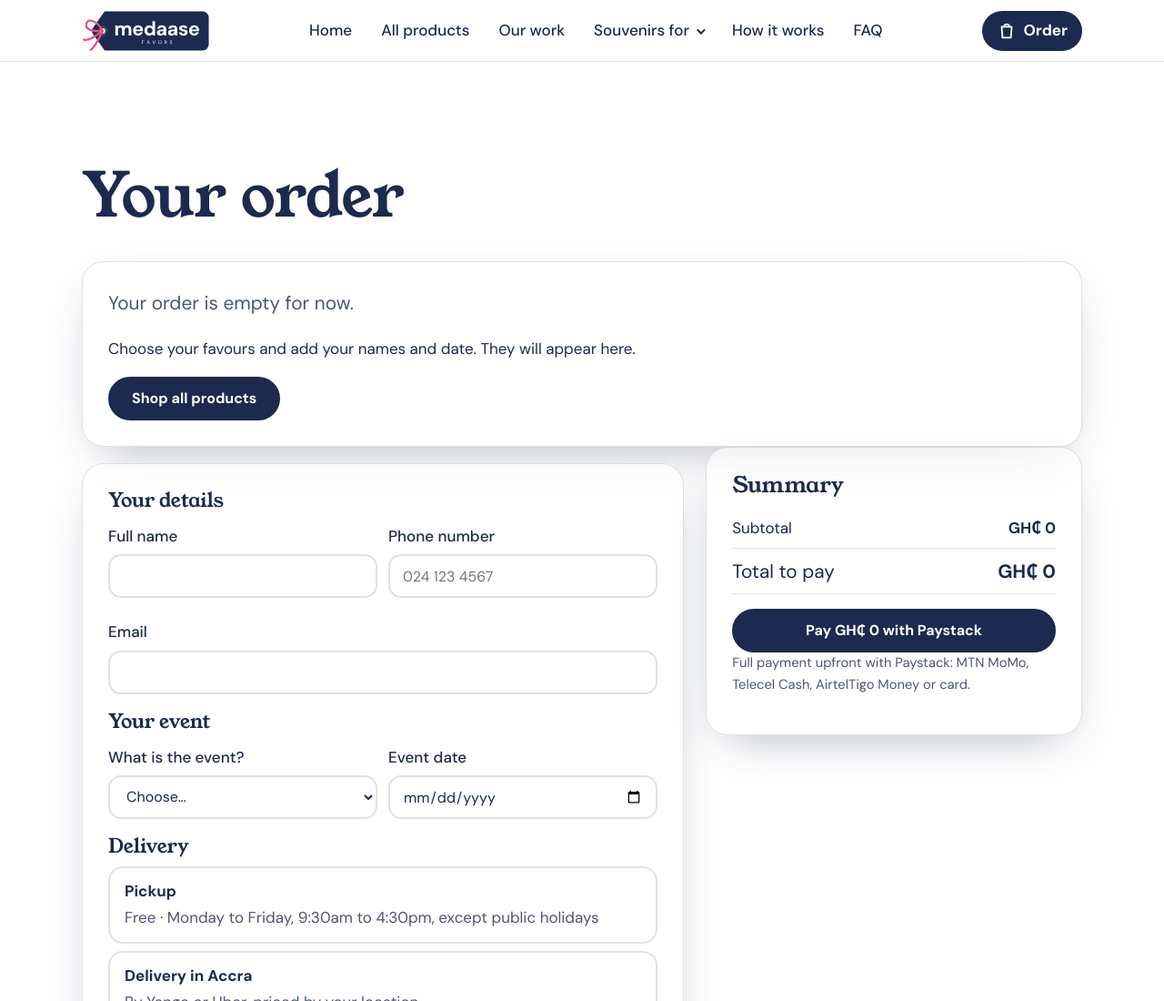
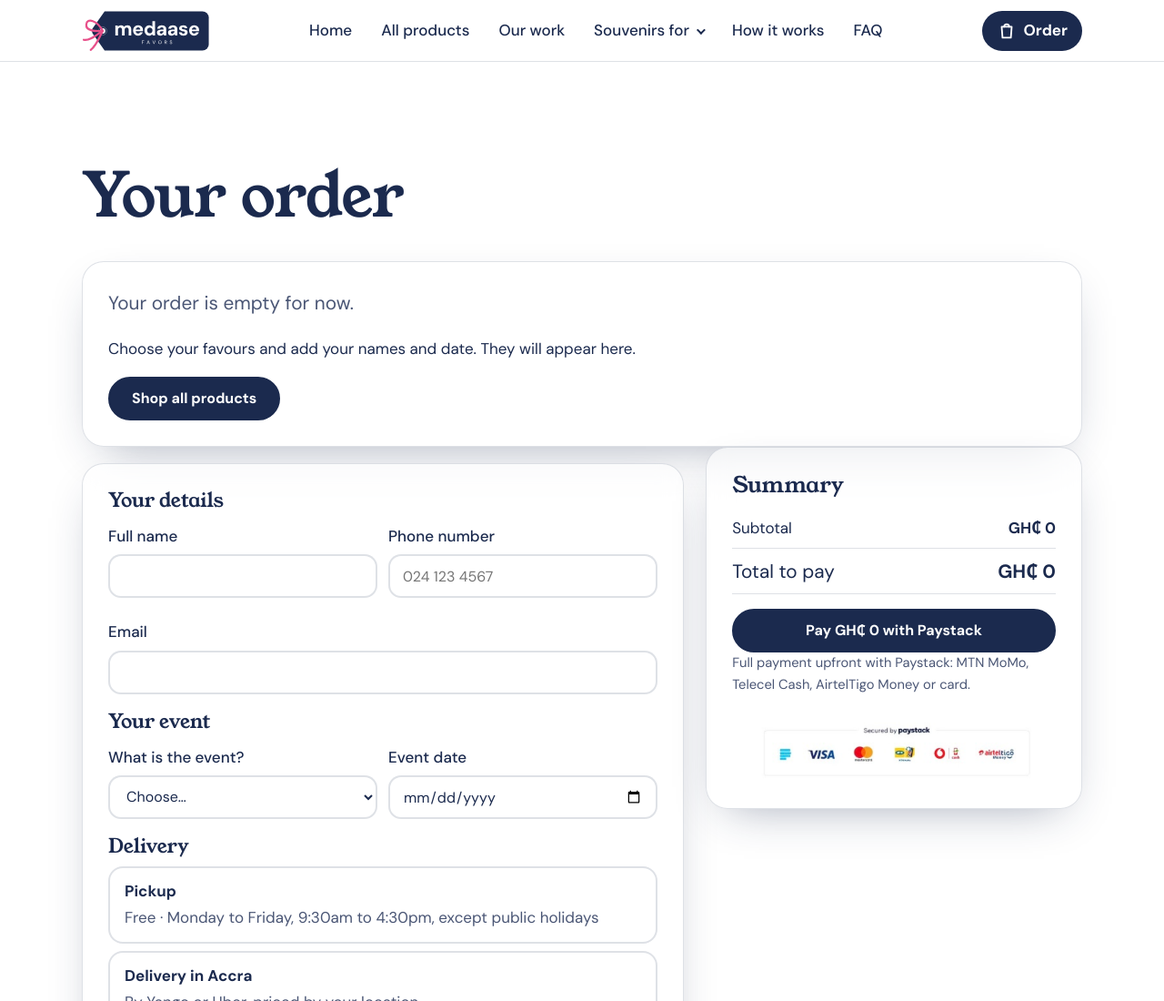
Before and after one commit to medaasefavors/medaase-favors, an Astro site: page /checkout in a window 1280 px wide. Shown: the top 1100 px of the page at 91% size. Built offline with nearby package versions, Linux system fonts and the light colour scheme; Astro itself is replaced by a stand-in of ours.

Commit message:
Show the Secured by Paystack badge under the checkout summary
Co-Authored-By: Claude Opus 5.5 <noreply@anthropic.com>
Claude-Session: https://claude.ai/code/session_018TW9DmcroakxbTjWgL2kzG

```diff
--- a/src/pages/checkout.astro
+++ b/src/pages/checkout.astro
@@ -68,6 +68,7 @@ import { url } from '../lib/url';
           <button class="btn co__pay" type="button" data-pay>Pay</button>
           <p class="co__note">Full payment upfront with Paystack: MTN MoMo, Telecel Cash, AirtelTigo Money or card.</p>
           <p class="co__note" data-pay-msg role="status" hidden></p>
+          <img class="co__secure" src={url('/images/secured-by-paystack.png')} width="511" height="111" alt="Secured by Paystack: Visa, Mastercard, MTN MoMo, Telecel Cash and AirtelTigo Money accepted" loading="lazy" decoding="async" />
         </aside>
       </div>
     </div>
@@ -357,4 +358,11 @@ import { url } from '../lib/url';
     .co { grid-template-columns: 1.6fr 1fr; align-items: start; }
     .co__sum { position: sticky; top: 92px; }
   }
+  .co__secure {
+    display: block;
+    width: 100%;
+    max-width: 360px;
+    height: auto;
+    margin: 18px auto 0;
+  }
 </style>
```
Also changed, not shown: public/images/secured-by-paystack.png (added).
